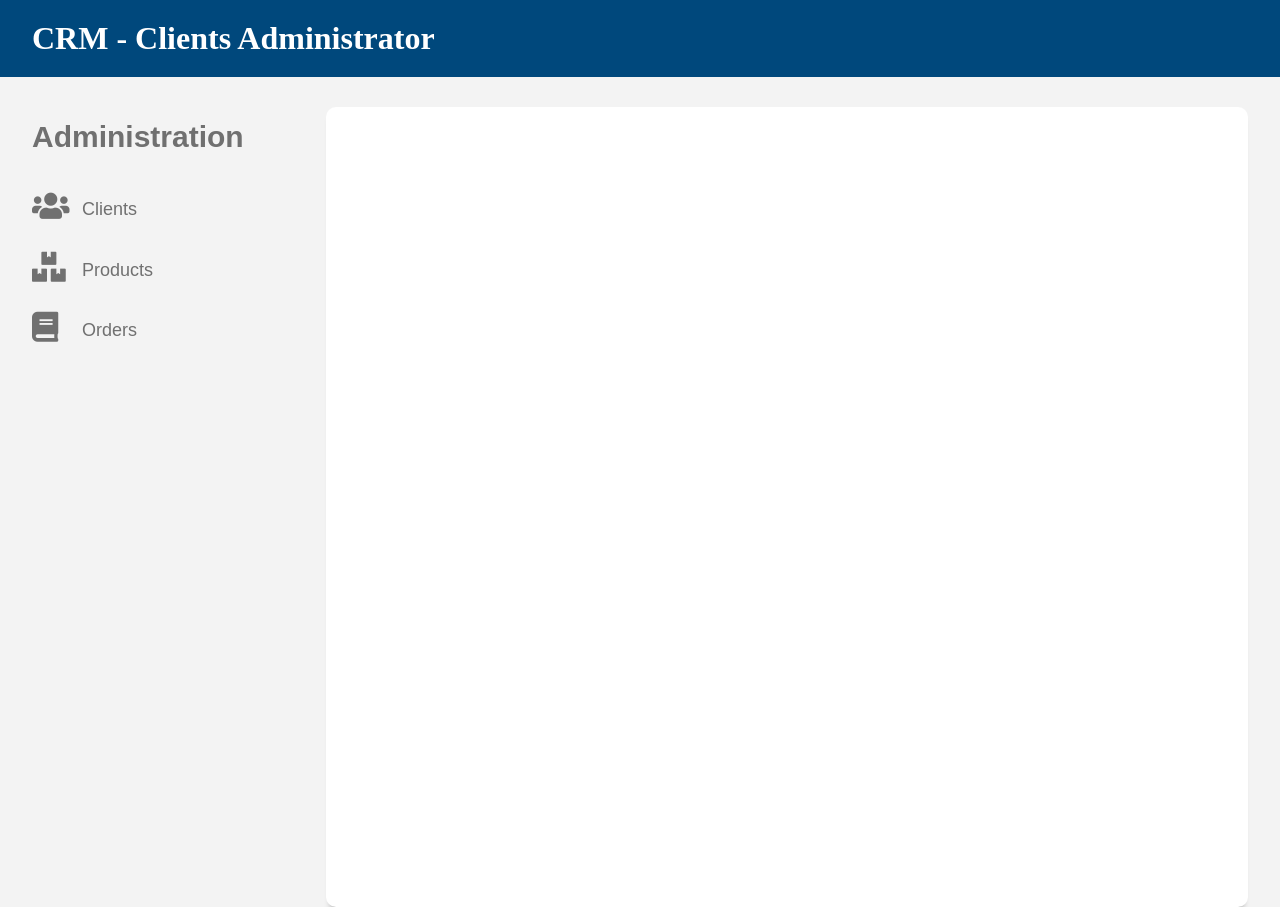
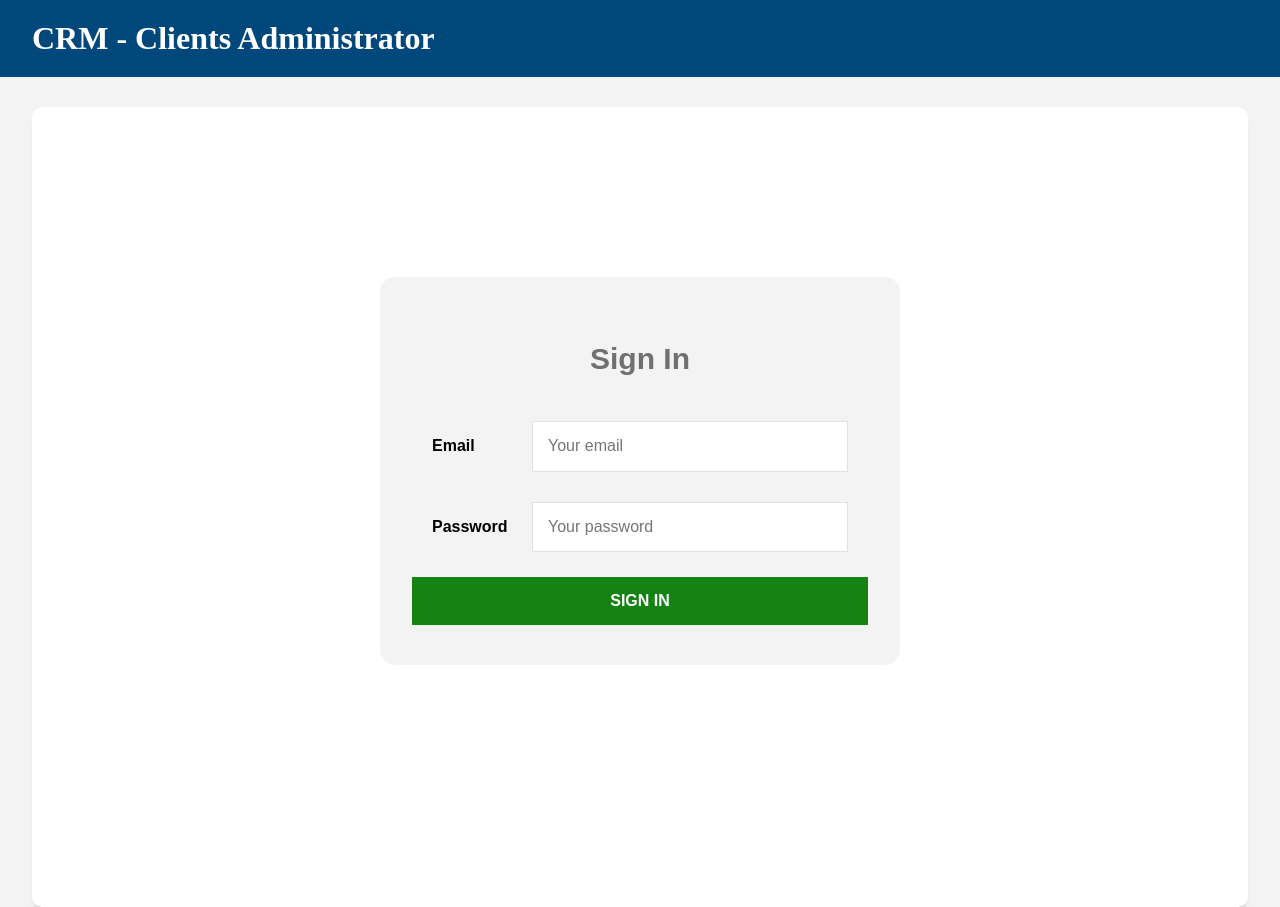
Before and after one commit to HectorGerardoZV/CRM-Client, a React (Create React App) app: page /signIn in a window 1280 px wide. Built offline with nearby package versions, Linux system fonts and the light colour scheme.

Commit message:
The url's area already proyected

```diff
--- a/src/App.js
+++ b/src/App.js
@@ -1,4 +1,4 @@
-import React, {Fragment} from 'react';
+import React, {Fragment,useContext} from 'react';
 import { BrowserRouter as Router, Routes, Route} from 'react-router-dom';
 
 
@@ -15,16 +15,27 @@ import NewProduct from './components/products/NewProduct';
 //Order components
 import Orders from './components/orders/Orders';
 import NewOrder from './components/orders/NewOrder';
+//Authenticantion Components
+import SignIn from './components/auth/SignIn';
+//Context
+import { CRMContext,CRMProvider } from './context/CRMContext';
 
 function App() {
+
+  //Use context
+  const [auth, saveAuth] = useContext(CRMContext);
+
     return (
       <Router>
         <Fragment>
+          <CRMProvider value={ [auth, saveAuth]} >
               <Header/>
               <div className='grid contenedor contenedor-principal'>
                 <Navegation/>
                 <main className='caja-contenido col-9'>
                     <Routes>
+                      <Route path = "/signIn" element={<SignIn/>}/>
+
                       <Route path = "/" element= {<Clients/>} />
                       <Route path = "/clients/new" element = {<NewClient/>}/>
                       <Route path = "/clients/edit/:id" element={<EditClient/>}/>
@@ -38,6 +49,7 @@ function App() {
                     </Routes>
                 </main>
               </div>
+            </CRMProvider>
         </Fragment>
     </Router>
 
--- /dev/null
+++ b/src/components/auth/SignIn.js
@@ -0,0 +1,88 @@
+import React, { Fragment, useState,useContext } from 'react';
+import Swal from 'sweetalert2';
+import clienteAxios from '../../config/axios';
+import { useNavigate } from 'react-router-dom';
+import { CRMContext } from '../../context/CRMContext';
+
+
+const SignIn = () => {
+
+    const [auth, saveAuth] = useContext(CRMContext);
+
+    let navigate = useNavigate();
+    const [user, saveData] = useState({
+        email: "",
+        password: ""
+    });
+
+    const readData = e => {
+        saveData({
+            ...user,
+            [e.target.name]: e.target.value
+        });
+    }
+
+    const signIn = async (e) => {
+        e.preventDefault();
+
+        try {
+            const res = await clienteAxios.post("/signIn", user);
+
+            if (!res.data.error) {
+                const { token } = res.data;
+                localStorage.setItem("token",token);
+                saveAuth({token, auth:true});
+
+
+                Swal.fire(
+                    'Good!',
+                    "Valid credentials",
+                    'success'
+                )
+                navigate("/");
+            }
+
+        } catch (error) {
+            Swal.fire(
+                'Error!',
+                error.response.data.error,
+                'error'
+            )
+        }
+    }
+    return (
+        <Fragment>
+
+            <div className='login'>
+                <h2>Sign In</h2>
+                <div className="contenedor-formulario">
+                    <form
+                        onSubmit={signIn}
+                    >
+                        <div className="campo">
+                            <label>Email</label>
+                            <input type="text"
+                                name='email'
+                                placeholder='Your email'
+                                required
+                                onInput={readData}
+                            />
+                        </div>
+                        <div className="campo">
+                            <label>Password</label>
+                            <input type="password"
+                                name='password'
+                                placeholder='Your password'
+                                required
+                                onInput={readData}
+                            />
+                        </div>
+                        <input type="submit" value="Sign In" className='btn btn-verde btn-block' />
+                    </form>
+                </div>
+            </div>
+        </Fragment>
+    );
+}
+
+export default SignIn;
--- a/src/components/clients/Clients.js
+++ b/src/components/clients/Clients.js
@@ -1,23 +1,43 @@
-import React, {useEffect,useState,Fragment} from 'react';
+import React, {useEffect,useState,Fragment,useContext} from 'react';
 import { Link } from 'react-router-dom';
 
 import clienteAxios from "../../config/axios";
 import Client from './Client';
 import Spinner from "../layout/Spinner";
+import { CRMContext } from '../../context/CRMContext';
+import { useNavigate } from 'react-router-dom';
 
 const Clients = () => {
+    let navigate = useNavigate();
+    const [clients,addClients] = useState([]);
+    const [auth, saveAuth]= useContext(CRMContext);
+    const {token} = auth;
+    const consultarAPI = async ()=>{
+       try {
+            const query = await clienteAxios.get("/clients",{
+            headers: {
+                Authorization: `Bearer ${token}`
+            }
+        });
+        addClients(query.data);
+       } catch (error) {
+        navigate("/signIn");
+       }
 
-    const [clients,addClients] = useState([]);
-
-    const consultarAPI = async ()=>{
-        const query = await clienteAxios.get("/clients");
-        addClients(query.data);
     }
 
     useEffect(()=>{
-        consultarAPI();
+        if(token!==""){
+            consultarAPI();
+        }else{
+            navigate("/signIn");
+        }
+
     },[clients])
 
+    if(auth.token===""){
+        navigate("/signIn");
+    }
     if(!clients.length) return <Spinner/>
     return (
         <Fragment>
--- a/src/components/layout/Header.js
+++ b/src/components/layout/Header.js
@@ -1,10 +1,37 @@
-import React from 'react';
+import React, {useContext} from 'react';
+import { useNavigate } from 'react-router-dom';
+import { CRMContext } from '../../context/CRMContext';
+const Header = () =>{
 
-const Header = () =>{
+    let navigate = useNavigate();
+    const [auth, saveAuth] = useContext(CRMContext);
+
+    const logOut = ()=>{
+        saveAuth({
+            token: "",
+            auth: false
+        });
+        localStorage.setItem("token", "");
+        navigate("/signIn");
+    }
+
     return (
         <header className='barra'>
             <div className='contenedor'>
-                <h1>CRM - Clients Administrator</h1>
+                <div className='contenido-barra'>
+                    <h1>CRM - Clients Administrator</h1>
+                    {
+                        auth.auth?(
+                        <button className='btn btn-rojo'
+                            onClick={logOut}
+                        >
+                        <i className='far fa-times-circle'></i>
+                        Log Out
+                        </button>
+                        ):null
+                    }
+                </div>
+
             </div>
         </header>
     );
--- a/src/components/layout/Navegation.js
+++ b/src/components/layout/Navegation.js
@@ -1,7 +1,11 @@
-import React from 'react';
+import React, {useContext} from 'react';
 import { Link } from 'react-router-dom';
+import { CRMContext } from '../../context/CRMContext';
+const Navegation = () => {
 
-const Navegation = () => {
+    const [auth, saveAuth] =  useContext(CRMContext);
+
+    if(!auth.auth) return null;
     return (
         <aside className='sidebar col-3'>
             <h2>Administration</h2>
--- a/src/components/orders/Orders.js
+++ b/src/components/orders/Orders.js
@@ -1,14 +1,25 @@
-import React,{useEffect,useState,Fragment} from 'react';
+import React,{useEffect,useState,Fragment,useContext} from 'react';
 import clienteAxios from '../../config/axios';
 import OrderDetail from './OrderDetail';
+import { CRMContext } from '../../context/CRMContext';
+import { useNavigate } from 'react-router-dom';
 const Orders = () => {
+    let navigate = useNavigate();
+    const [orders, saveOrders]= useState([]);
+    const [auth, sageAuth] = useContext(CRMContext);
+    const queryOrders = async()=>{
+        if(auth.auth){
+            const response = await clienteAxios.get("/orders",{
+                headers:{
+                    Authorization: `Bearer ${auth.token}`
+                }
+            });
+            const {data} = response;
+            saveOrders(data);
+        }else{
+            navigate("/signIn");
+        }
 
-    const [orders, saveOrders]= useState([]);
-
-    const queryOrders = async()=>{
-        const response = await clienteAxios.get("/orders");
-        const {data} = response;
-        saveOrders(data);
     }
     useEffect(()=>{
         queryOrders();
--- a/src/components/products/Products.js
+++ b/src/components/products/Products.js
@@ -1,17 +1,30 @@
-import React, {Fragment, useEffect,useState} from 'react';
+import React, {Fragment, useEffect,useState,useContext} from 'react';
 import { Link } from 'react-router-dom';
 import clienteAxios from '../../config/axios';
 import Product from './Product';
 import Spinner from "../layout/Spinner";
+import { CRMContext } from '../../context/CRMContext';
+import { useNavigate } from 'react-router-dom';
 
 const Products = () => {
-
+    let navigate = useNavigate();
     const [products, saveProducts] = useState([]);
+    const [auth, saveAuth] = useContext(CRMContext);
 
 
     const queryApi = async ()=>{
-        const productsArray = await clienteAxios.get("/products");
+        if(auth.auth){
+            const productsArray = await clienteAxios.get("/products",{
+                headers:{
+                    Authorization: `Bearer ${auth.token}`
+                }
+            });
         saveProducts(productsArray.data);
+        }else{
+            navigate("/signIn");
+        }
+
+
     }
     useEffect(()=>{
         queryApi();
--- /dev/null
+++ b/src/context/CRMContext.js
@@ -0,0 +1,16 @@
+import React,{useState,useContext} from 'react';
+
+const CRMContext = React.createContext([{},()=>{}]);
+const CRMProvider = props =>{
+    const [auth, saveAuth] = useState({
+        token: "",
+        auth: false
+    });
+    return (
+        <CRMContext.Provider value={[auth, saveAuth]}>
+            {props.children}
+        </CRMContext.Provider>
+    )
+}
+
+export {CRMContext, CRMProvider};
```
Lines whose indentation alone changed are shown as unchanged.
